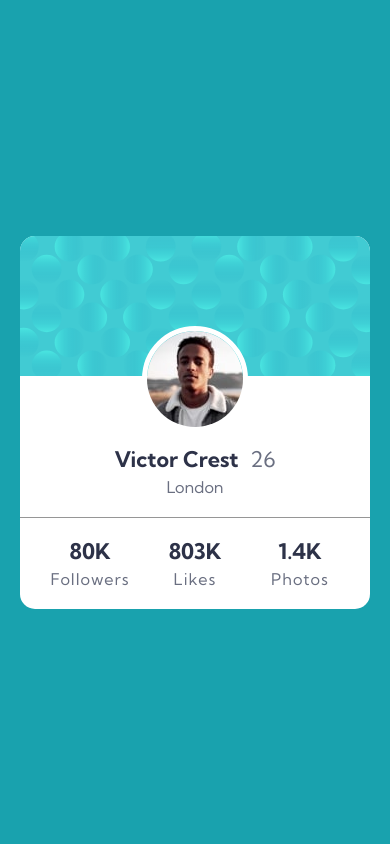
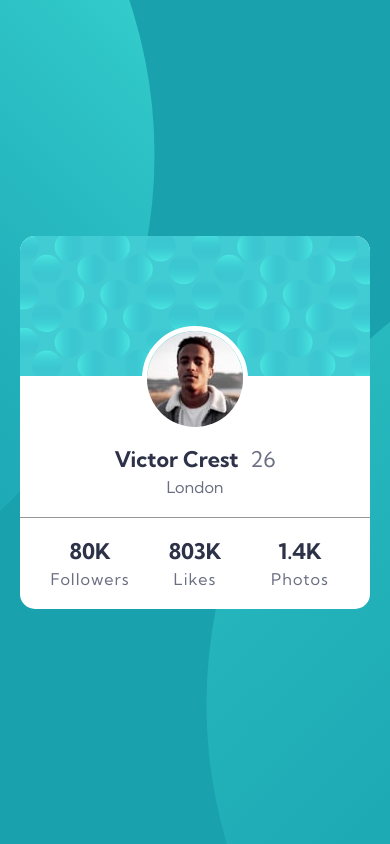
Before and after one commit to ganbnuray/profile-card-component-main, a plain HTML site: page index.html in a window 390 px wide. Drawn offline with Linux system fonts and the light colour scheme.

Commit message:
Update style.css

```diff
--- a/style.css
+++ b/style.css
@@ -15,7 +15,7 @@ body,html{
 }
 body{
     font-family:'Kumbh Sans',sans-serif;
-    background:url("./images/bg-pattern-top.svg"),url("./images/bg-pattern-bottom.svg"),var(--color1);
+    background:url("./bg-pattern-top.svg"),url("./bg-pattern-bottom.svg"),var(--color1);
     background-repeat: no-repeat;
     background-position: -45% 200%,140% -150%;
     display:flex;
@@ -100,7 +100,7 @@ main{
 }
 @media(max-width:768px){
     body{
-        background:url("./images/bg-pattern-top.svg"),url("./images/bg-pattern-bottom.svg"),var(--color1);
+        background:url("./bg-pattern-top.svg"),url("./bg-pattern-bottom.svg"),var(--color1);
         background-repeat: no-repeat;
         background-position: 140% 250%,-35% -160%;
     }
```
